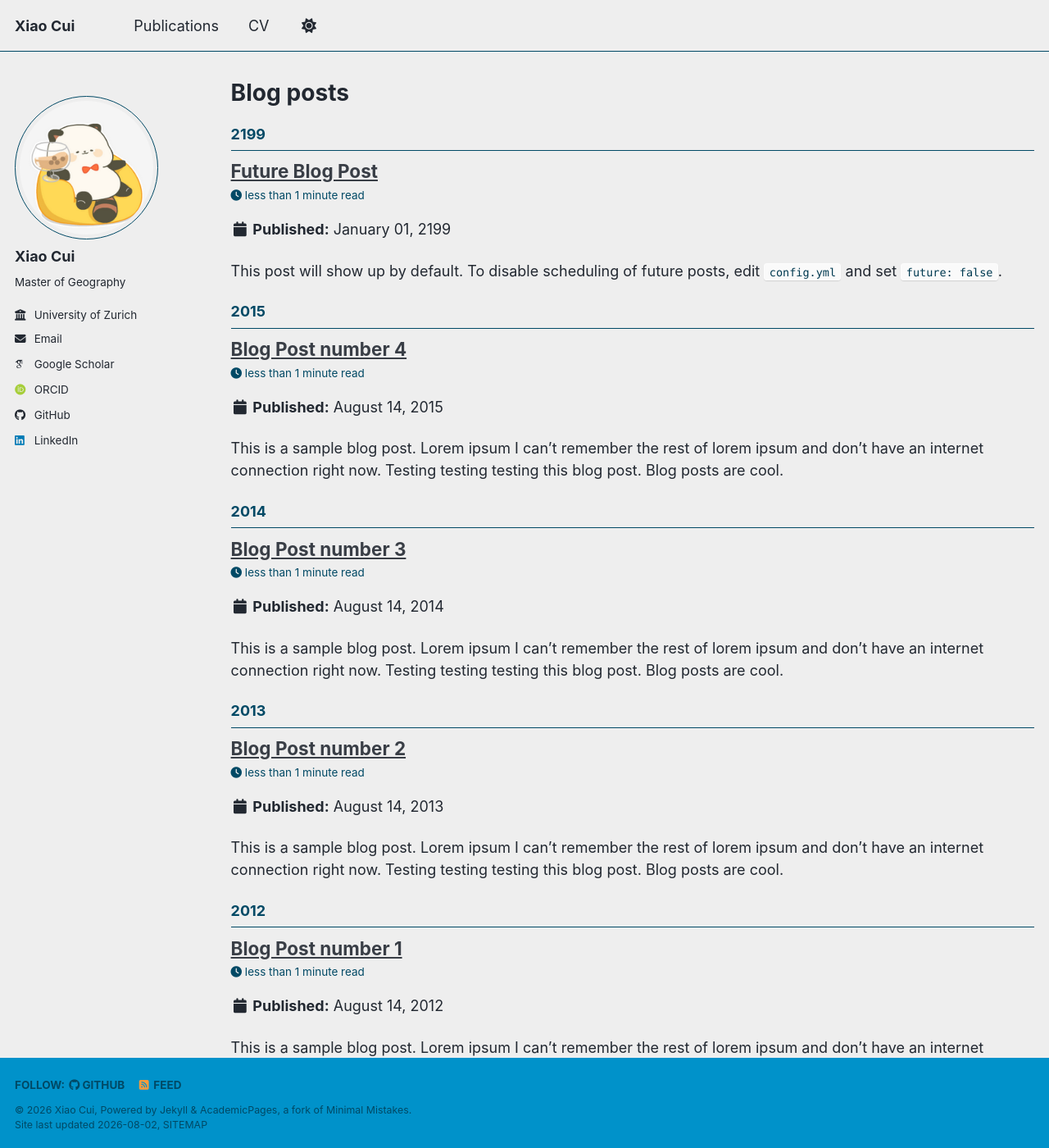
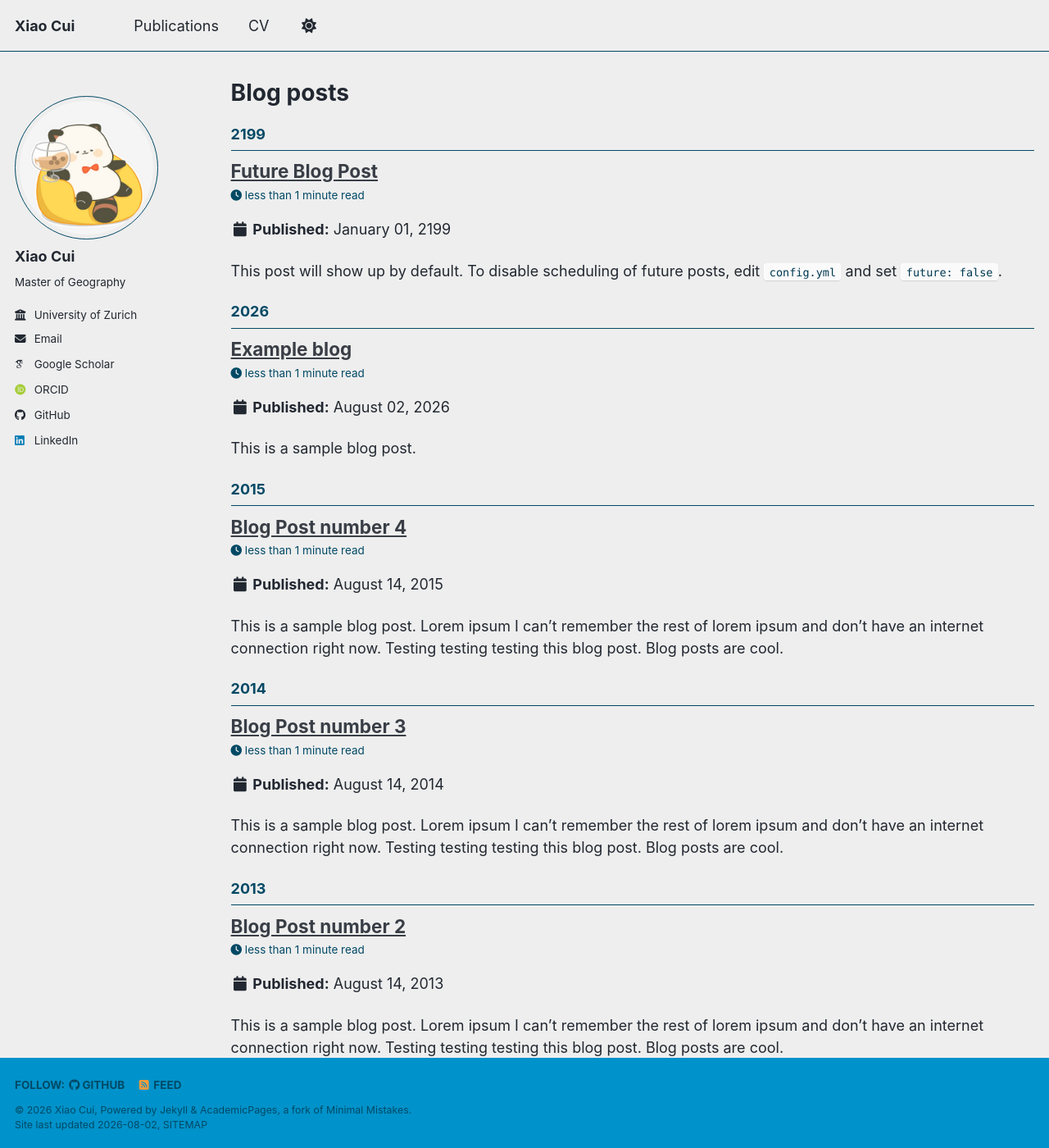
Before and after one commit to 666Xiao666/666Xiao666.github.io, a Jekyll site: the page built from _pages/year-archive.html, in a window 1280 px wide and 1400 px high. Shown: the whole window at 82% size. Built offline with Jekyll 4.4.1, drawn with Linux system fonts in a browser that asks for light colours; some web fonts are replaced; a script bundle is joined from its source files by our own code; library files that are not in the unit come from our copies; part of the change alters nothing that is shown.

Commit message:
Revise blog post metadata and content structure

````diff
--- a/_posts/2012-08-14-blog-post-1.md
+++ b/_posts/2012-08-14-blog-post-1.md
@@ -1,20 +1,66 @@
 ---
-title: 'Blog Post number 1'
-date: 2012-08-14
-permalink: /posts/2012/08/blog-post-1/
+title: Example blog
+output:
+  md_document:
+    variant: gfm+footnotes
+    preserve_yaml: TRUE
+knit: (function(inputFile, encoding) {
+  rmarkdown::render(inputFile, encoding = encoding, output_dir = "../_posts") })
+date: 2026-08-02
+permalink: /posts/2026/08/example
+excerpt_separator: <!--more-->
+toc: true
 tags:
-  - cool posts
-  - category1
-  - category2
+  - GIS
+  - visualization
 ---
 
-This is a sample blog post. Lorem ipsum I can't remember the rest of lorem ipsum and don't have an internet connection right now. Testing testing testing this blog post. Blog posts are cool.
+This is a sample blog post.
 
-Headings are cool
-======
+<!--more-->
 
-You can have many headings
-======
+```{r setup, include=FALSE}
+knitr::opts_chunk$set(cache = TRUE, echo = TRUE, warning = FALSE, message = FALSE)
+library(osmdata)
+library(mapview)
+library(dplyr)
+library(sf)
+library(here)
+library(sfnetworks)
+library(tidyverse)
+library(sf)
+library(terra)
+library(dodgr)
+library(stplanr)
+library(tidygraph)
+library(leaflet.extras2)
+library(RColorBrewer)
+library(ggplot2)
+library(sf)
+library(expss)
+library(tidygraph)
+library(igraph)
+library(dplyr)
+library(tibble)
+library(ggplot2)
+library(units)
+library(tmap)
+library(osmdata)
+library(nabor)
+library(rnaturalearth)
+library(elevatr)
+library(terra)
+library(ineq)
+library(kableExtra)
+# Optionally increase the connection limit
+options(connection.limit = 10000)
+```
 
-Aren't headings cool?
-------
+```{r 1.0 DEM, cache=TRUE}
+# get the boundary of Switzerland
+map <- ne_countries(type = "countries", country = "Switzerland",scale = "medium", returnclass = "sf")
+# get elevation, zoom here means 30 meter resolution
+d <- get_elev_raster(locations = map, z = 12, clip = "locations")
+# Show elevation
+terra::plot(rast(d), plg = list(title = "Elevation (m)"))
+```
````
